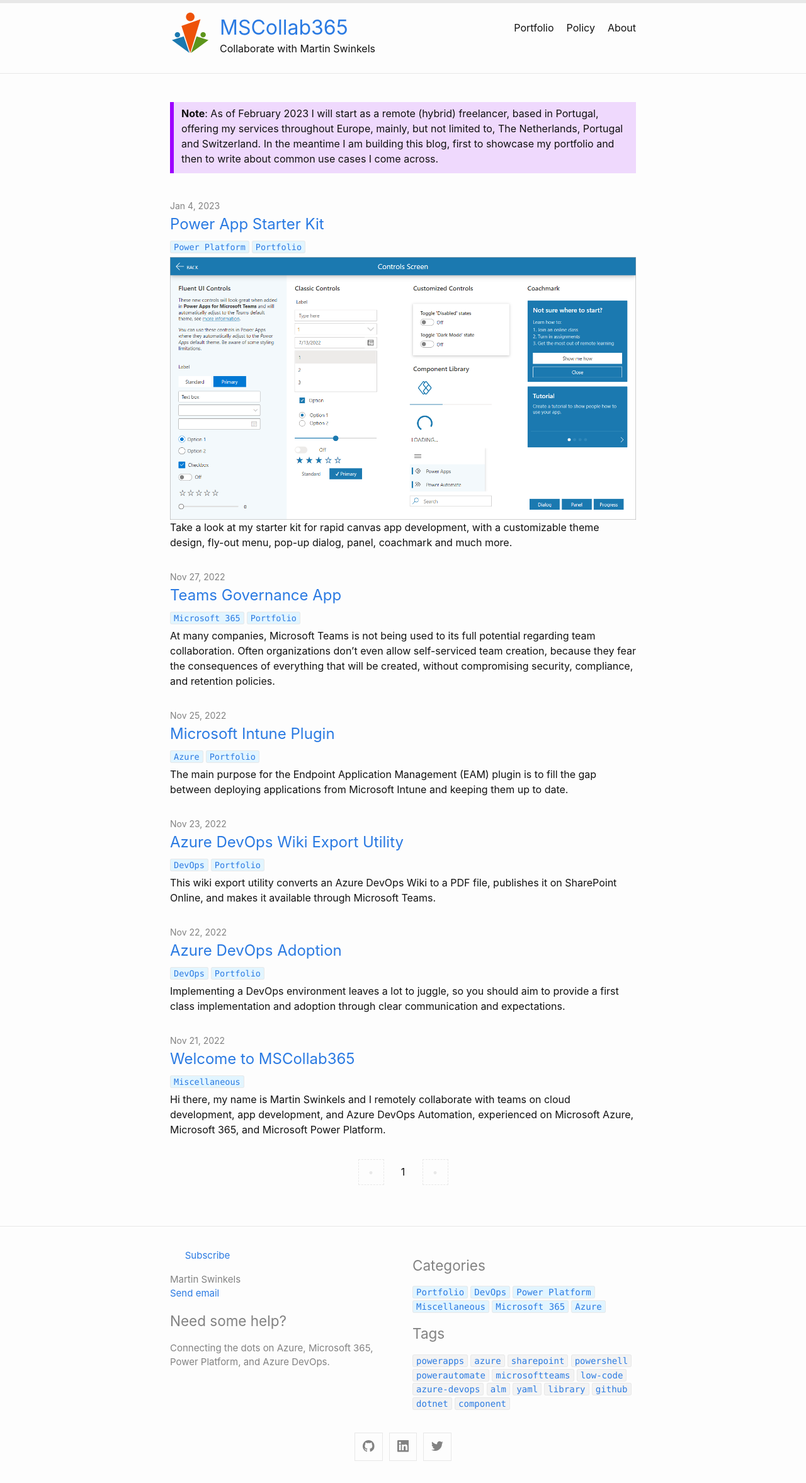
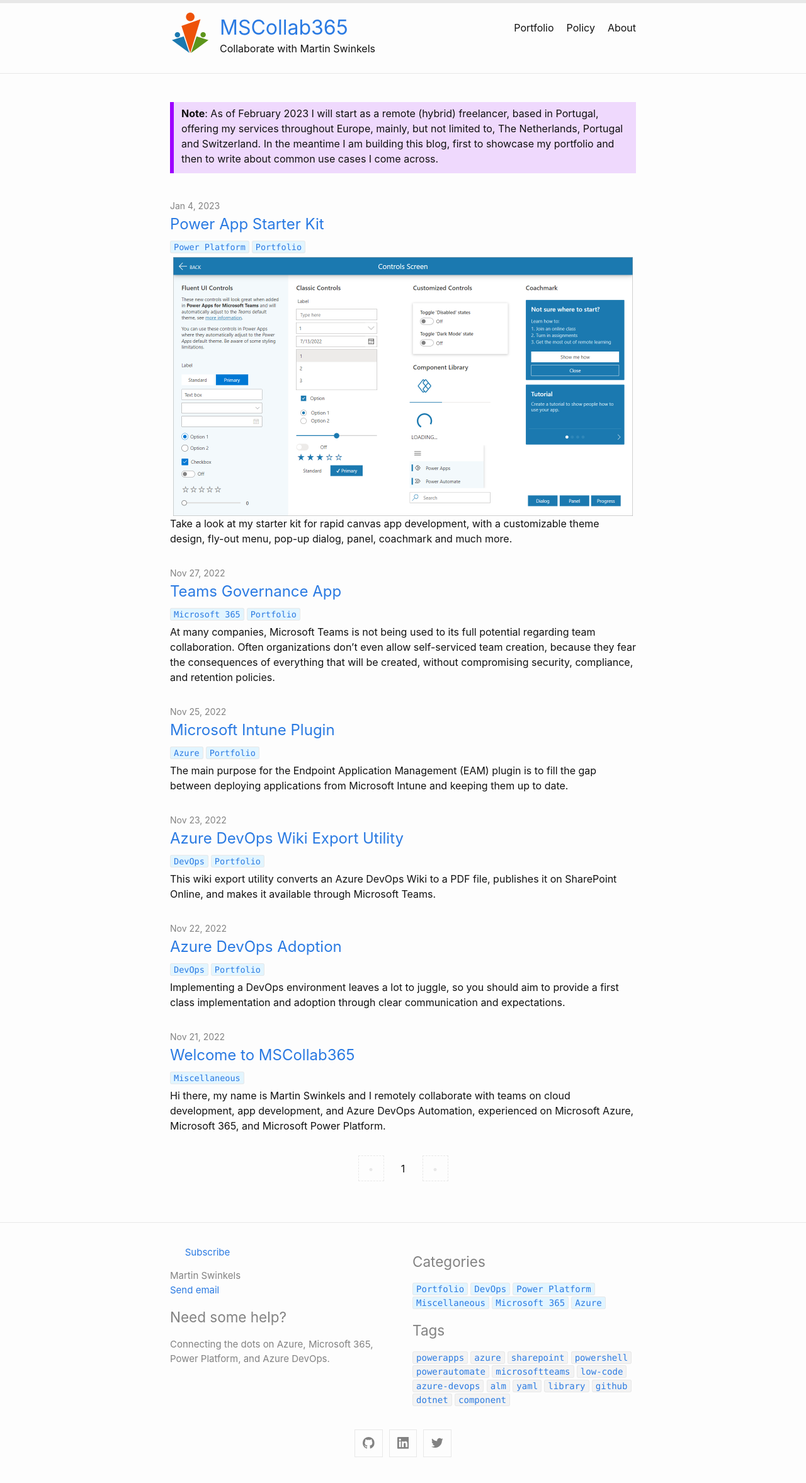
Before and after one commit to msc365/msc365.github.io, a Jekyll site: the page built from index.html, in a window 1280 px wide. Shown: the whole page at 63% size. Built offline with Jekyll 4.4.1, drawn with Linux system fonts in a browser that asks for light colours; the list of posts is cut into pages by our own code.

```diff
--- a/_sass/minima/custom-styles.scss
+++ b/_sass/minima/custom-styles.scss
@@ -129,6 +129,7 @@
 
 .post-excerpt-image {
     padding: 0;
+    margin: 0 5px;
 }
 
 div.note,
```
